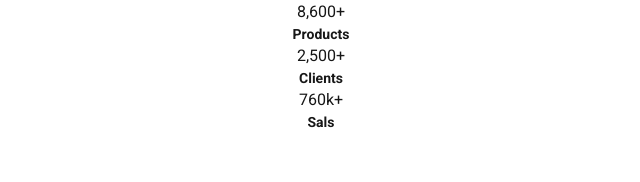
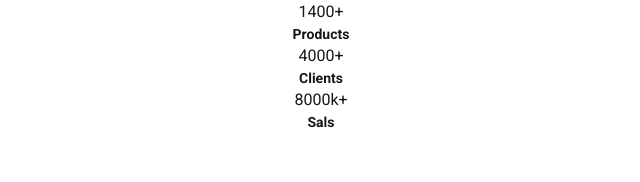
Before and after one commit to EngrMunir/Foot-Finesse, a Next.js app: page /review in a window 1280 px wide. Shown: the top 182 px of the page, without its empty margins (319-959 px from the left). Built offline with nearby package versions, Linux system fonts and the light colour scheme.

Commit message:
Slider setup add

```diff
--- a/package.json
+++ b/package.json
@@ -15,7 +15,8 @@
     "next-auth": "^4.24.7",
     "react": "^18",
     "react-dom": "^18",
-    "react-icons": "^5.3.0"
+    "react-icons": "^5.3.0",
+    "swiper": "^11.1.12"
   },
   "devDependencies": {
     "@types/node": "^20.16.5",
--- a/src/Components/Review/Review.tsx
+++ b/src/Components/Review/Review.tsx
@@ -1,4 +1,5 @@
 import ReviewHome from "./ReviewChild/ReviewHome";
+import ReviewSlider from "./ReviewChild/ReviewSlider/ReviewSlider";
 
 
 
@@ -11,6 +12,11 @@ const Review = () => {
                 <ReviewHome></ReviewHome>
             </div>
 
+            {/* Review Slider Section */}
+            <div>
+                <ReviewSlider></ReviewSlider>
+            </div>
+
 
         </div>
     );
--- a/src/Components/Review/ReviewChild/ReviewHome.tsx
+++ b/src/Components/Review/ReviewChild/ReviewHome.tsx
@@ -3,13 +3,13 @@
 
 const ReviewHome = () => {
     return (
-        <div className="mt-2 mb-2">
+        <div className="mt-2 ">
             <div className="bg-white dark:bg-gray-900 dark:text-gray-100">
-                <div className="container mx-auto px-4 py-16 lg:px-8 lg:py-32 xl:max-w-7xl">
+                <div className="container mx-auto  ">
                     <div className="grid grid-cols-1 divide-y text-center sm:grid-cols-3 sm:divide-x sm:divide-y-0 dark:divide-gray-700/75">
                         <dl className="space-y-1 px-5 py-8">
                             <dt className="text-4xl font-extrabold text-black dark:text-white">
-                                8,600+
+                                1400+
                             </dt>
                             <dd className="text-sm font-semibold uppercase tracking-wide text-blue-600 dark:text-blue-500">
                                 Products
@@ -17,7 +17,7 @@ const ReviewHome = () => {
                         </dl>
                         <dl className="space-y-1 px-5 py-8">
                             <dt className="text-4xl font-extrabold text-black dark:text-white">
-                                2,500+
+                                4000+
                             </dt>
                             <dd className="text-sm font-semibold uppercase tracking-wide text-blue-600 dark:text-blue-500">
                                 Clients
@@ -25,7 +25,7 @@ const ReviewHome = () => {
                         </dl>
                         <dl className="space-y-1 px-5 py-8">
                             <dt className="text-4xl font-extrabold text-black dark:text-white">
-                                760k+
+                                8000k+
                             </dt>
                             <dd className="text-sm font-semibold uppercase tracking-wide text-blue-600 dark:text-blue-500">
                                 Sals
--- /dev/null
+++ b/src/Components/Review/ReviewChild/ReviewSlider/ReviewSlider.tsx
@@ -0,0 +1,30 @@
+import Slider from "./Slider";
+
+
+
+const ReviewSlider = () => {
+    return (
+        <div>
+            <section className="bg-gray-900 text-white">
+                <div className="mx-auto max-w-screen-xl  lg:flex  lg:items-center ">
+                    <div className="mx-auto max-w-3xl text-center mt-10 mb-10">
+
+                        <h1
+                            className="bg-gradient-to-r from-green-300 via-blue-500 to-purple-600 bg-clip-text text-3xl font-extrabold text-transparent sm:text-5xl"
+                        >
+                            WHAT PARTICIPANTS ARE SAYING.
+
+                        </h1>
+
+                        {/* Slider */}
+                        <div>
+                            <Slider></Slider>
+                        </div>
+                    </div>
+                </div>
+            </section>
+        </div>
+    );
+};
+
+export default ReviewSlider;
--- /dev/null
+++ b/src/Components/Review/ReviewChild/ReviewSlider/Slider.tsx
@@ -0,0 +1,12 @@
+
+import React from 'react';
+
+const Slider = () => {
+    return (
+        <div>
+            <p>Review Slider Add</p>
+        </div>
+    );
+};
+
+export default Slider;
--- /dev/null
+++ b/src/Components/Review/ReviewChild/ReviewSlider/styles.css
@@ -0,0 +1,41 @@
+#app {
+    height: 100%;
+}
+
+html,
+body {
+    position: relative;
+    height: 100%;
+}
+
+body {
+    background: #eee;
+    font-family: Helvetica Neue, Helvetica, Arial, sans-serif;
+    font-size: 14px;
+    color: #000;
+    margin: 0;
+    padding: 0;
+}
+
+.swiper {
+    width: 100%;
+    height: 100%;
+}
+
+.swiper-slide {
+    text-align: center;
+    font-size: 18px;
+    background: #fff;
+
+    /* Center slide text vertically */
+    display: flex;
+    justify-content: center;
+    align-items: center;
+}
+
+.swiper-slide img {
+    display: block;
+    width: 100%;
+    height: 100%;
+    object-fit: cover;
+}
```
Also changed, not shown: 1 other file (tests, documents, lock files or other folders).
